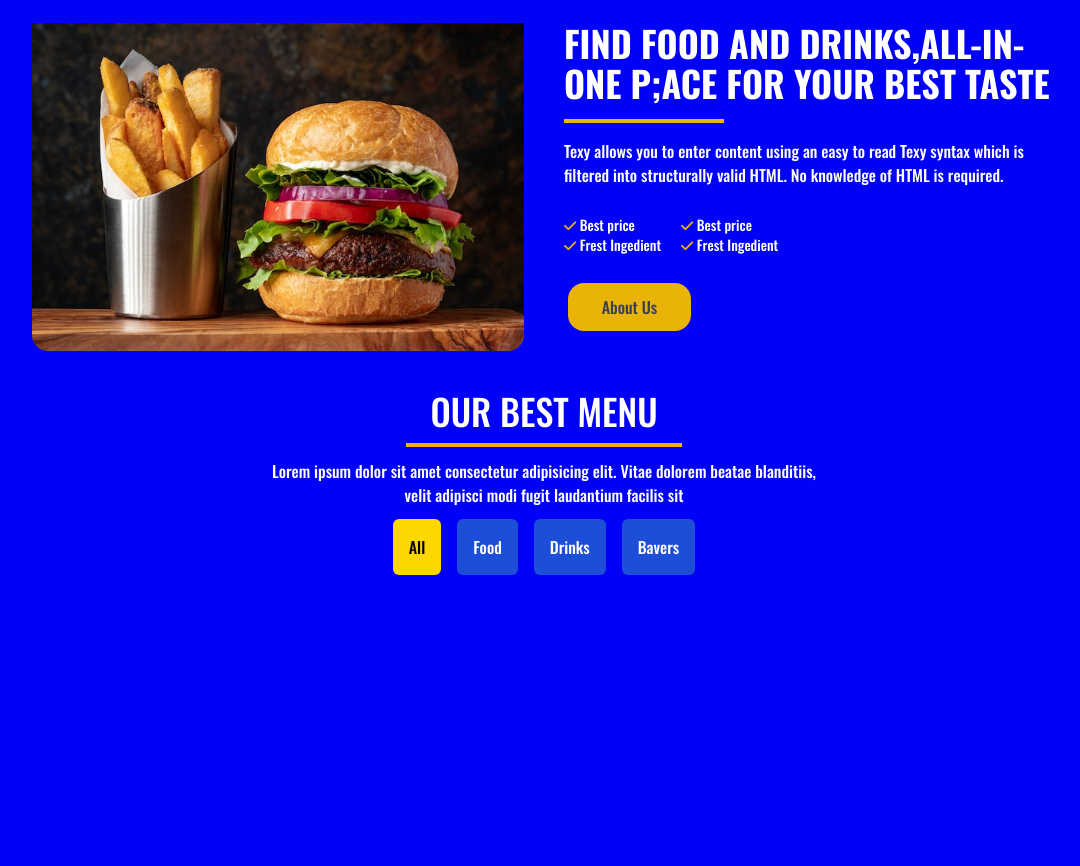
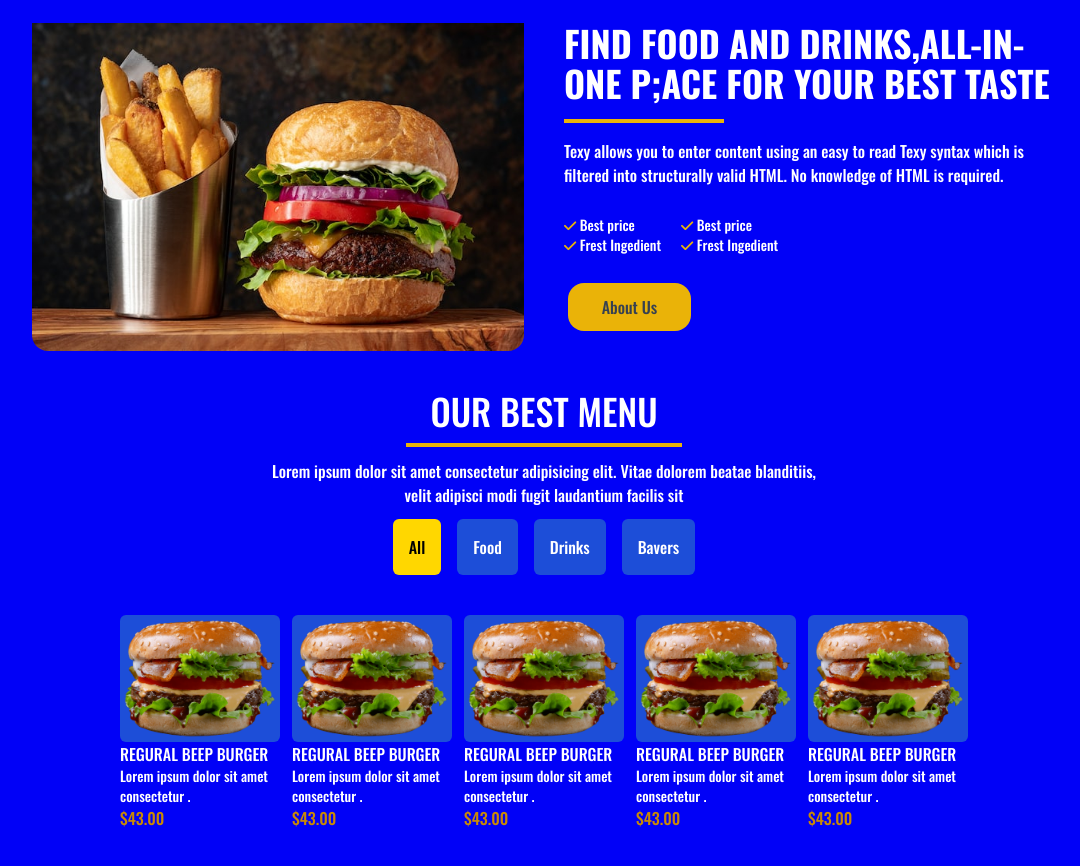
Before and after one commit to gazimdparveg/tailwindcss-ecommerce-project, a website: page src/index.html in a window 1280 px wide. Shown: the part 896-1762 px from the top of the page, without its empty margins (96-1176 px from the left). Before the commit the page ends 1543 px from the top, so only its background shows below. Drawn offline with nearby package versions, Linux system fonts and the light colour scheme.

Commit message:
night updated

```diff
--- a/src/index.html
+++ b/src/index.html
@@ -247,6 +247,65 @@
           </ul>
 
       </div>
+   </div>
+    </div>
+
+
+    </div>
+
+    <div class="w-full flex mt-10">
+      <div class="max-w-5xl m-auto flex text-center">
+        <div>
+
+       <div class="flex-row flex m-auto gap-3">
+        <div class="text-left w-40">
+          <div class="">
+            <img class="w-60 p-1 bg-blue-700 rounded-md" src="./img/burger-1.png" alt="">
+          </div>
+          <h2 class="uppercase">Regural Beep Burger</h2>
+          <p class="text-sm">Lorem ipsum dolor sit amet consectetur .</p>
+          <p class="text-yellow-600">$43.00</p>
+
+        </div>
+        <div class="text-left w-40">
+          <div class="">
+            <img class="w-60 p-1 bg-blue-700 rounded-md" src="./img/burger-1.png" alt="">
+          </div>
+          <h2 class="uppercase">Regural Beep Burger</h2>
+          <p class="text-sm">Lorem ipsum dolor sit amet consectetur .</p>
+          <p class="text-yellow-600">$43.00</p>
+
+        </div>
+        <div class="text-left w-40">
+          <div class="">
+            <img class="w-60 p-1 bg-blue-700 rounded-md" src="./img/burger-1.png" alt="">
+          </div>
+          <h2 class="uppercase">Regural Beep Burger</h2>
+          <p class="text-sm">Lorem ipsum dolor sit amet consectetur .</p>
+          <p class="text-yellow-600">$43.00</p>
+
+        </div>
+        <div class="text-left w-40">
+          <div class="">
+            <img class="w-60 p-1 bg-blue-700 rounded-md" src="./img/burger-1.png" alt="">
+          </div>
+          <h2 class="uppercase">Regural Beep Burger</h2>
+          <p class="text-sm">Lorem ipsum dolor sit amet consectetur .</p>
+          <p class="text-yellow-600">$43.00</p>
+
+        </div>
+
+        <div class="text-left w-40">
+          <div class="">
+            <img class="w-60 p-1 bg-blue-700 rounded-md" src="./img/burger-1.png" alt="">
+          </div>
+          <h2 class="uppercase">Regural Beep Burger</h2>
+          <p class="text-sm">Lorem ipsum dolor sit amet consectetur .</p>
+          <p class="text-yellow-600">$43.00</p>
+
+        </div>
+
+      </div>
 
         </div>
 
```
